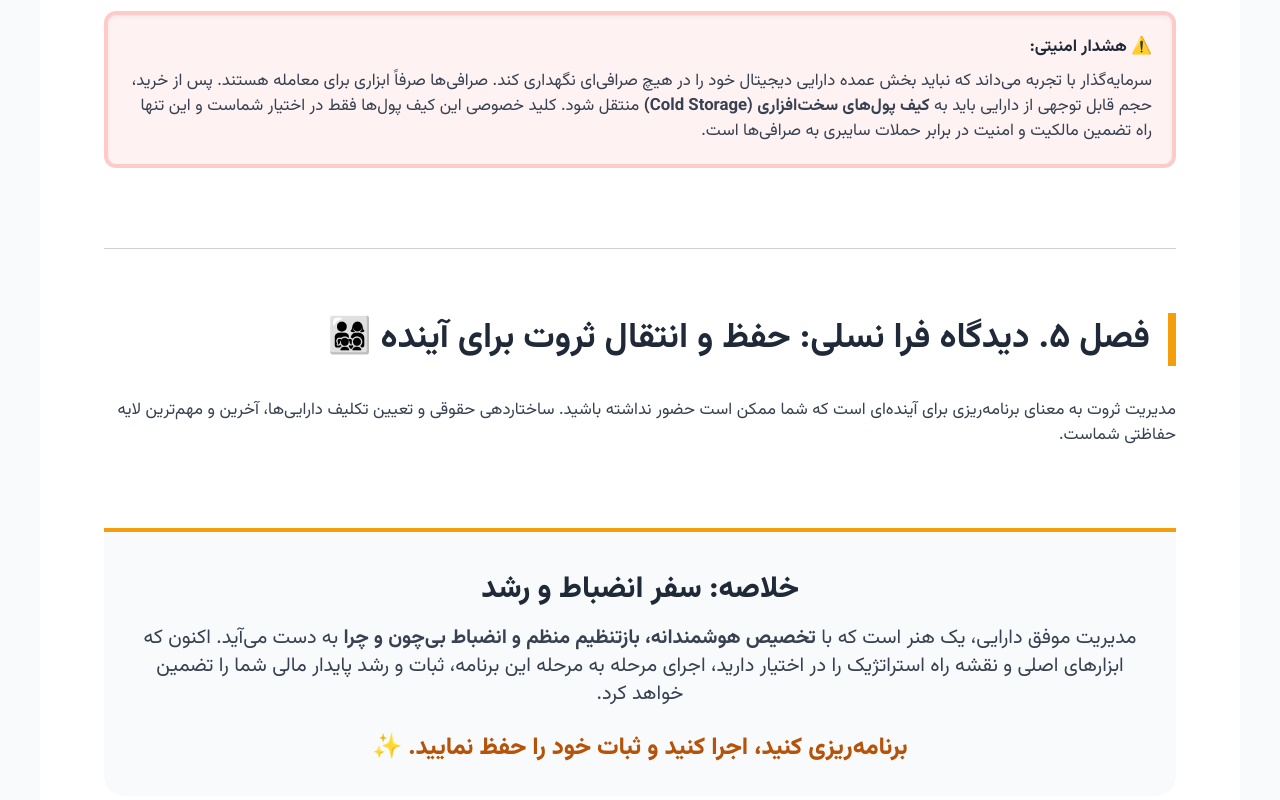
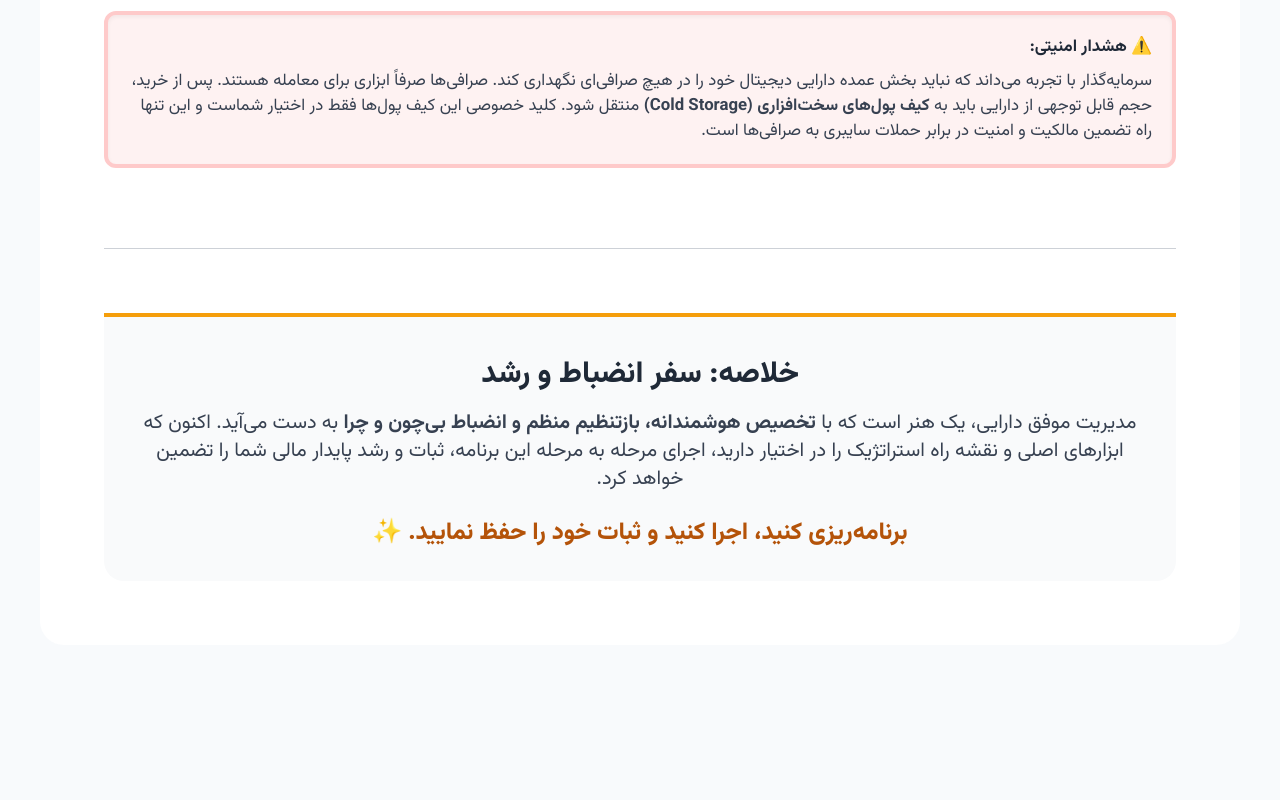
Before and after one commit to paymon1/fund-management, a plain HTML site: page index.html in a window 1280 px wide. Shown: the part 2969-3769 px from the top of the page. After the commit the page ends 3654 px from the top, so only its background shows below. Drawn offline with nearby package versions, Linux system fonts and the light colour scheme.

Commit message:
Update index.html

```diff
--- a/index.html
+++ b/index.html
@@ -210,16 +210,7 @@
         </section>
 
         <div class="h-px bg-gray-400 my-16 opacity-50"></div>
-        <section class="mb-20">
-            <h2 class="font-bold text-gray-800 section-title">
-                فصل ۵. دیدگاه فرا نسلی: حفظ و انتقال ثروت برای آینده 👨‍👩‍👧‍👦
-            </h2>
-            <p class="text-gray-700 mt-8 mb-8">
-                مدیریت ثروت به معنای برنامه‌ریزی برای آینده‌ای است که شما ممکن است حضور نداشته باشید. ساختاردهی حقوقی و تعیین تکلیف دارایی‌ها، آخرین و مهم‌ترین لایه حفاظتی شماست.
-            </p>
 
-
-        </section>
 
         <footer class="pt-10 mt-16 border-t-4 border-amber-500 text-center bg-gray-50 p-8 rounded-b-[20px]">
             <h2 class="text-3xl font-extrabold text-gray-800 mb-4">
```
